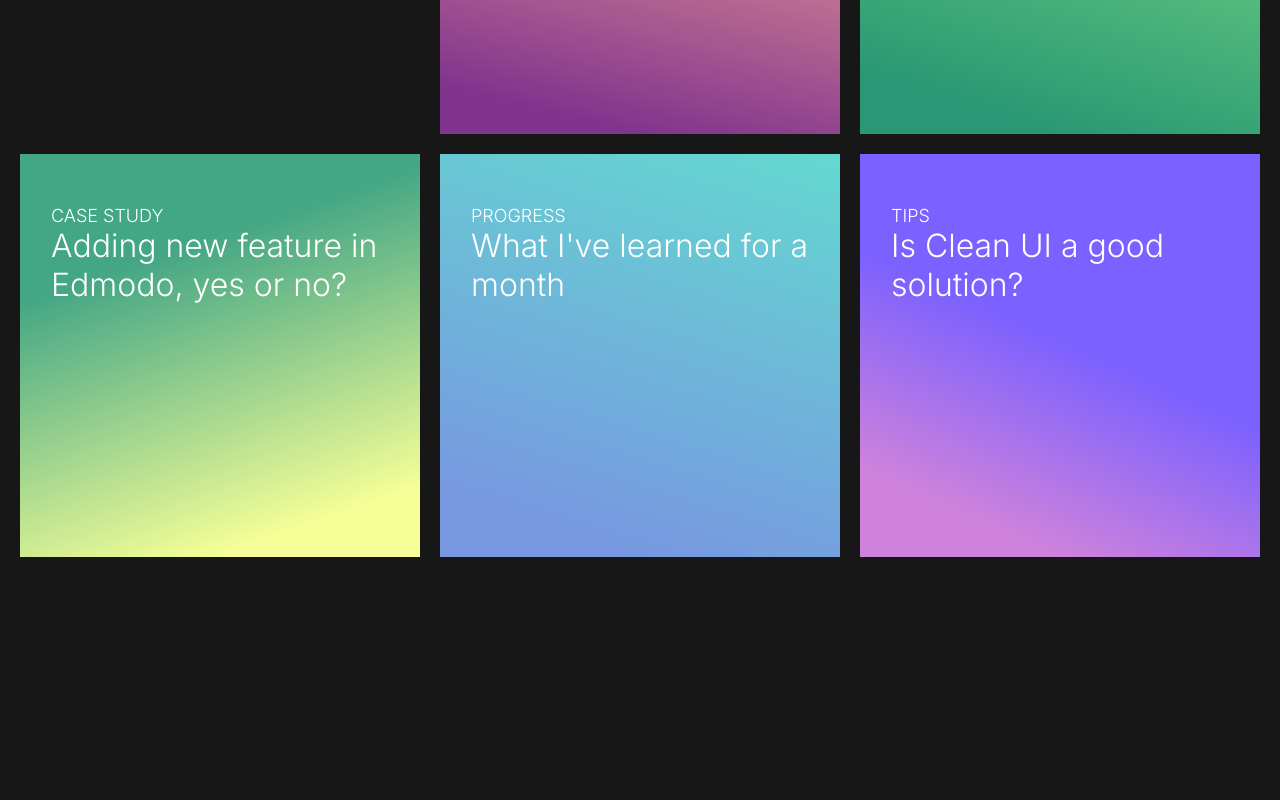
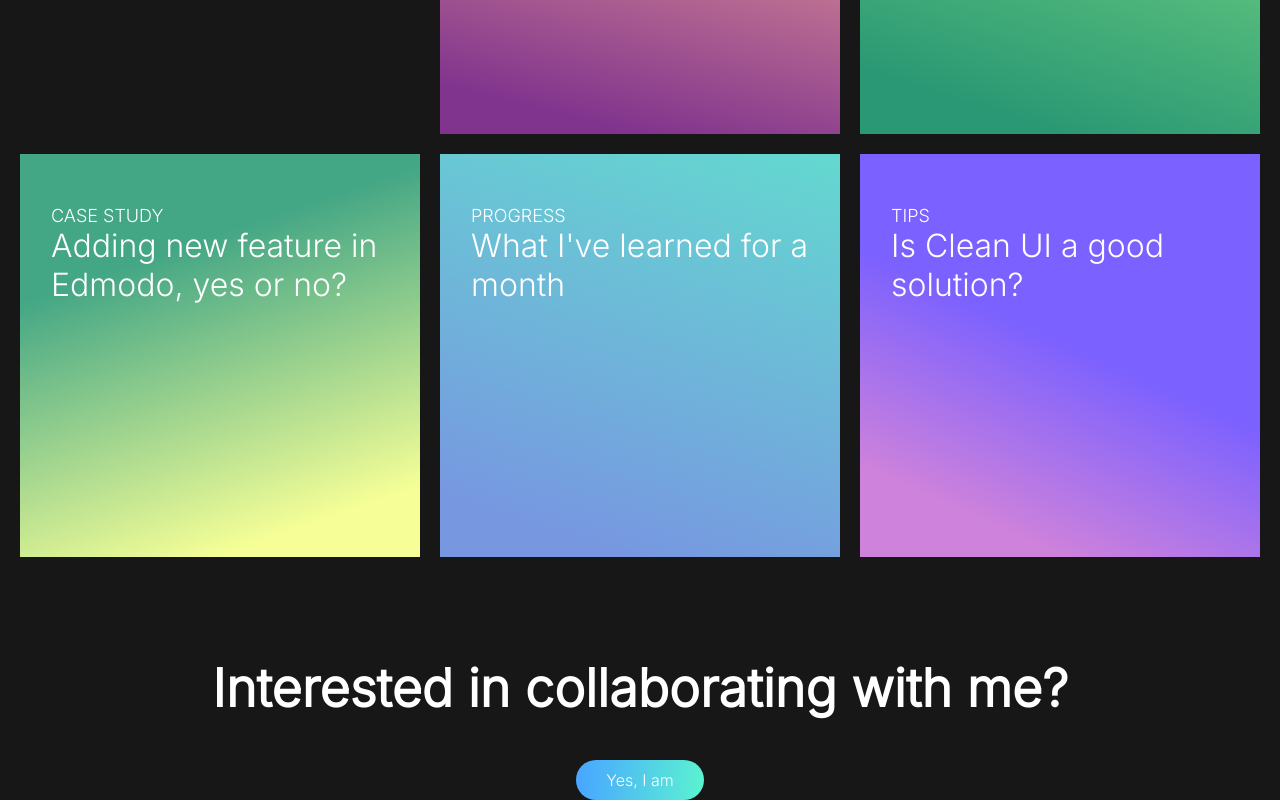
Before and after one commit to antdev1987/fiverrFigma, a website: page index.html in a window 1280 px wide. Shown: the part 2602-3402 px from the top of the page. Before the commit the page ends 3159 px from the top, so only its background shows below. Drawn offline with Linux system fonts and the light colour scheme.

Commit message:
collaborate section finished

```diff
--- a/index.html
+++ b/index.html
@@ -160,7 +160,7 @@
           <h2 class="pb-2"><span>Hall of Blogs</span></h2>
           <a
             href="https://medium.com/@ofinidaan"
-            class="txt-Capi card-animated pt-1 pl-5 pr-5 pb-1"
+            class="txt-Capi button card-animated pt-1 pl-5 pr-5 pb-1"
           >
             read all
           </a>
@@ -216,7 +216,33 @@
     <!--
       //////////////////
       //////////////////
-      blog Start
+      blog End
+      //////////////////
+      //////////////////
+     -->
+
+    <!--
+      //////////////////
+      //////////////////
+      collaborate Start
+      //////////////////
+      //////////////////
+    -->
+    <section class="collaborate pt-10">
+      <div class="container txt-Center color-White">
+        <h2 class="pb-5">Interested in collaborating with me?</h2>
+        <a
+          href="emailto:khofiya_nidaan@yahoo.com"
+          class="button button__blue color-White pt-1 pb-1 pl-3 pr-3"
+        >
+          Yes, I am
+        </a>
+      </div>
+    </section>
+    <!--
+      //////////////////
+      //////////////////
+      collaborate End
       //////////////////
       //////////////////
      -->
--- a/scss/_components.scss
+++ b/scss/_components.scss
@@ -17,3 +17,12 @@
 
   @include linearhover;
 }
+
+.button {
+  font-size: 1.6rem !important;
+  border-radius: 3rem;
+
+  &__blue {
+    background: linear-gradient(93.03deg, #49a8ff 4.45%, #5effca 115.15%);
+  }
+}
--- a/scss/_layout.scss
+++ b/scss/_layout.scss
@@ -268,6 +268,7 @@
         border: 1px solid;
         transition: border 1s ease-in-out;
         font-size: 2.4rem;
+        border-radius: 0;
 
         &::first-letter {
           text-transform: capitalize;
@@ -324,9 +325,7 @@
       a {
         height: auto;
         width: auto;
-        font-size: 1.6rem;
         border: 1px solid $color-white;
-        border-radius: 3rem;
         transition: border 0.7s ease-in;
         color: $color-white;
 
@@ -361,3 +360,16 @@
 ///////////////////////
 /// Blog End
 ///////////////////////
+
+///////////////////////
+/// collaborate Start
+///////////////////////
+.collaborate {
+
+  h2 {
+    font-size: 5.2rem;
+  }
+}
+///////////////////////
+/// collaborate End
+///////////////////////
```
Also changed, not shown: css/style.css.
